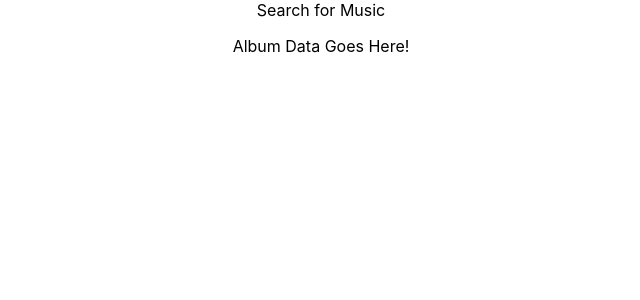
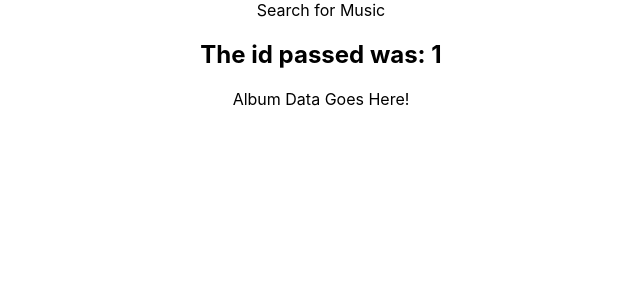
Before and after one commit to sagreenxyz/music-library, a React (Create React App) app: page /album/1 in a window 1280 px wide. Shown: the top 300 px of the page, without its empty margins (319-959 px from the left). Built offline with nearby package versions, Linux system fonts and the light colour scheme.

Commit message:
29. useParams added to AlbumView component to pass album id through URL

```diff
--- a/src/components/AlbumView.js
+++ b/src/components/AlbumView.js
@@ -1,10 +1,13 @@
 import { useState, useEffect } from 'react'
+import { useParams } from 'react-router-dom'
 
 function AlbumView() {
+    const { id } = useParams()
     const [albumData, setAlbumData] = useState([])
 
     return (
         <div>
+            <h2>The id passed was: {id}</h2>
             <p>Album Data Goes Here!</p>
         </div>
     )
```
